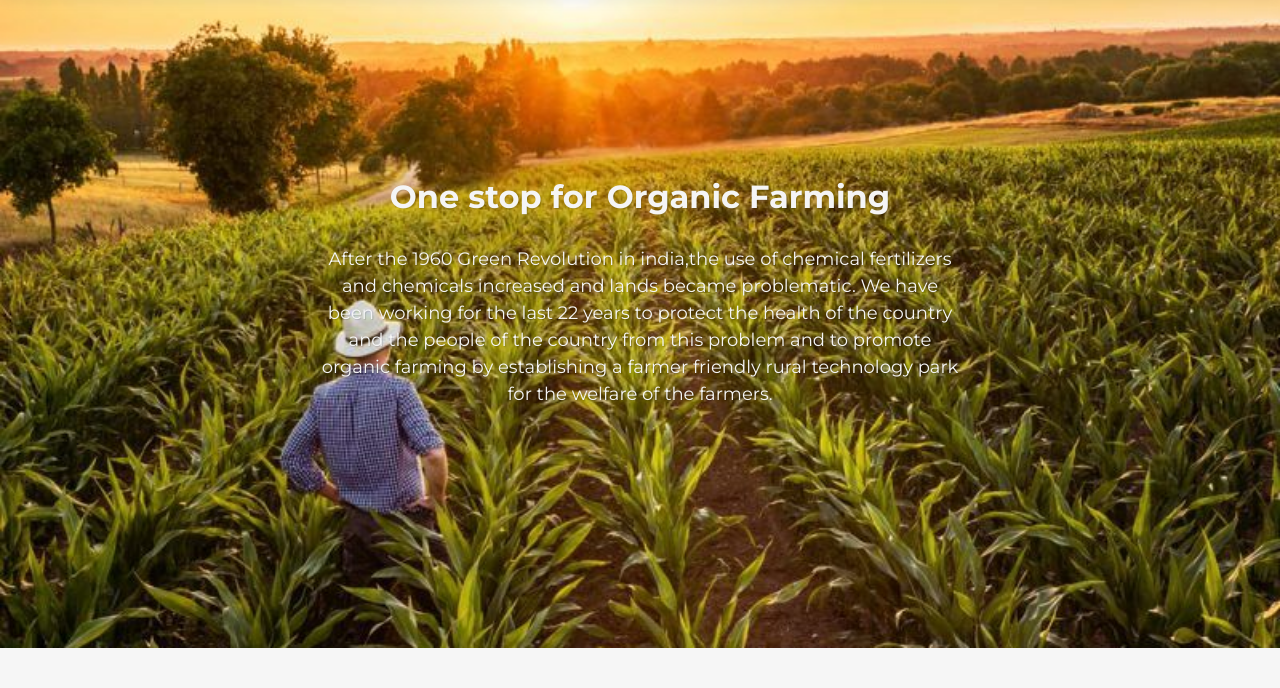
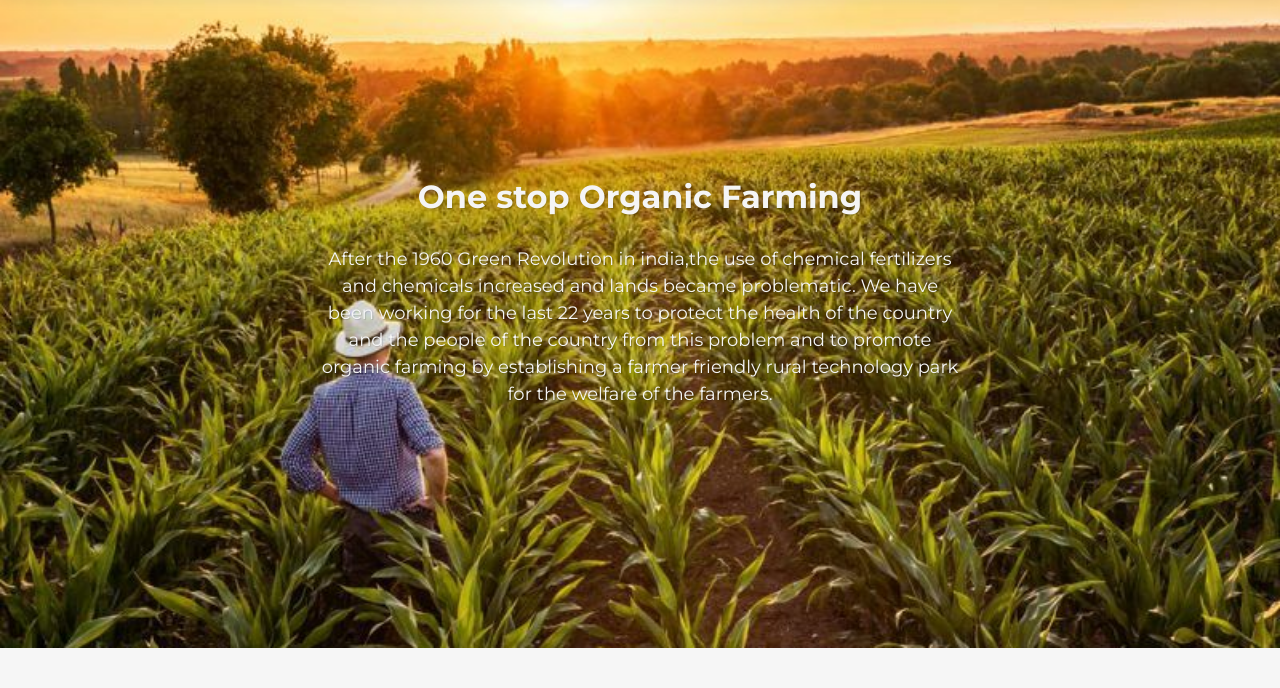
Before and after one commit to rishi3282/UniqueSolutions.github.io, a plain HTML site: page index.html in a window 1280 px wide. Shown: the part 112-800 px from the top of the page. Drawn offline with nearby package versions, Linux system fonts and the light colour scheme; some packages are replaced by stand-ins of ours; a script that the page names is missing.

Commit message:
Update index.html

```diff
--- a/index.html
+++ b/index.html
@@ -31,7 +31,7 @@
     <main class="page landing-page">
         <section class="clean-block clean-hero" style="background-image:url(&quot;assets/img/tech/image4.jpg&quot;);color:rgba(255, 255, 255, 0.0); ">
             <div class="text">
-                <h2 style="color:whitesmoke;"><b>One stop for Organic Farming</b></h2>
+                <h2 style="color:whitesmoke;"><b>One stop Organic Farming</b></h2>
                 <p style="color:whitesmoke;"> After the 1960 Green Revolution in india,the use of chemical fertilizers and chemicals increased and lands became problematic. We have been working for the last 22 years to protect the health of the country and the people of the country from this problem and to promote organic farming by establishing a farmer friendly rural technology park for the welfare of the farmers.</p></div>
         </section>
 
```
